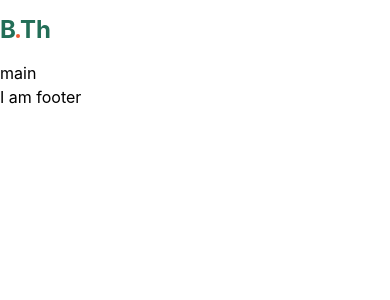
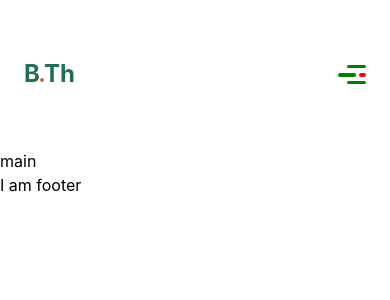
Before and after one commit to helciodev/react-test, a Next.js app: page / in a window 390 px wide. Shown: the top 300 px of the page. Built offline with nearby package versions, Linux system fonts and the light colour scheme.

Commit message:
Add Hamburger element to the header

```diff
--- a/components/Hamburger.js
+++ b/components/Hamburger.js
@@ -1,13 +1,11 @@
 import React from "react";
 import styled from "styled-components";
 const HamburgerElement = styled.div`
-  .hamburger {
-    width: 30px;
-    display: flex;
-    flex-direction: column;
-    align-items: end;
-    cursor: pointer;
-  }
+  width: 30px;
+  display: flex;
+  flex-direction: column;
+  align-items: end;
+  cursor: pointer;
 
   .hamburger:hover > .outer-line:first-of-type {
     transform: translateY(-3px);
--- a/components/Header.js
+++ b/components/Header.js
@@ -1,11 +1,18 @@
 import React from "react";
 import styled from "styled-components";
+import Hamburger from "./Hamburger";
 import Logo from "./Logo";
-const HeaderElement = styled.header``;
+const HeaderElement = styled.header`
+  display: flex;
+  align-items: center;
+  justify-content: space-between;
+  padding: 2.75rem 1.5rem;
+`;
 function Header() {
   return (
     <HeaderElement>
       <Logo />
+      <Hamburger />
     </HeaderElement>
   );
 }
--- a/components/Logo.js
+++ b/components/Logo.js
@@ -8,14 +8,13 @@ const ThLogo = styled.div`
     line-height: 1.8rem;
     display: flex;
     align-items: baseline;
-
+  }
   .red-dot {
     background-color: var(--call-to-action);
     height: 4px;
     width: 4px;
     border-radius: 50px;
     color: transparent;
-    }
   }
 `;
 function Logo() {
```
Lines whose indentation alone changed are shown as unchanged.
